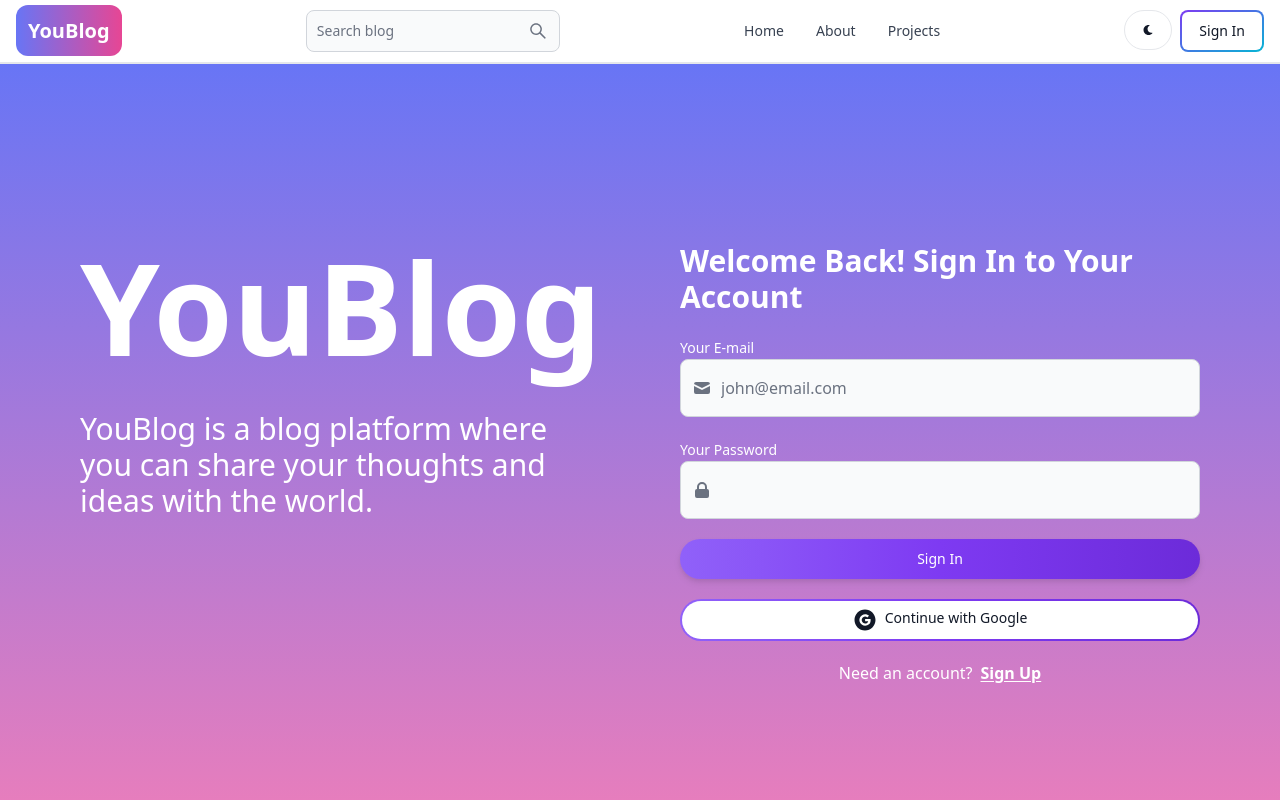
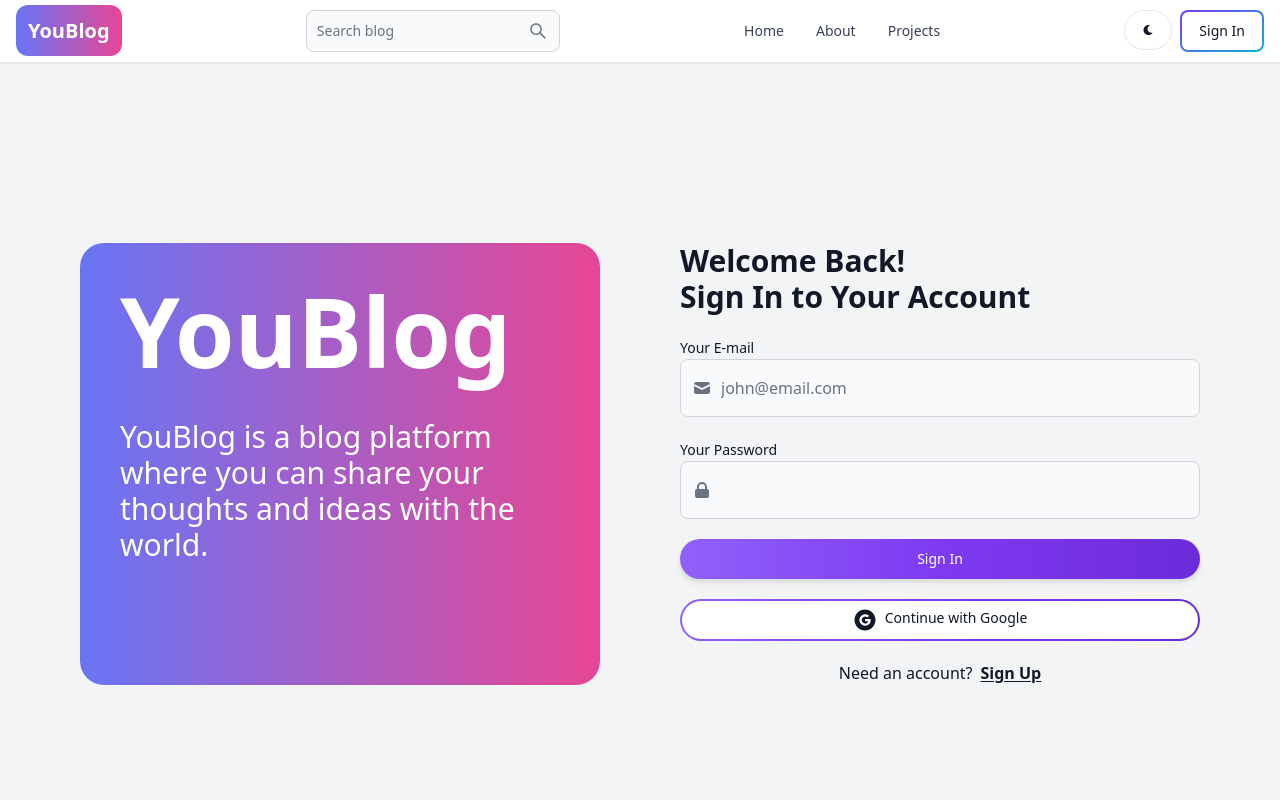
Before and after one commit to gupta-karan1/mern-blog-app, a React (Vite) app in the folder client/: page /sign-in in a window 1280 px wide. Shown: the top 800 px of the page. Built offline with nearby package versions, Linux system fonts and the light colour scheme; no server answers.

Commit message:
Add theme reducer and update Header component

```diff
--- a/client/redux/store.js
+++ b/client/redux/store.js
@@ -3,9 +3,11 @@
 import { persistReducer } from "redux-persist";
 import storage from "redux-persist/lib/storage";
 import { persistStore } from "redux-persist";
+import themeReducer from "./theme/themeSlice";
 
 const rootReducer = combineReducers({
   user: userReducer,
+  theme: themeReducer,
 });
 
 const persistConfig = {
--- /dev/null
+++ b/client/redux/theme/themeSlice.js
@@ -0,0 +1,19 @@
+import { createSlice } from "@reduxjs/toolkit";
+
+const initialState = {
+  theme: "light",
+};
+
+const themeSlice = createSlice({
+  name: "theme",
+  initialState,
+  reducers: {
+    toggleTheme: (state) => {
+      state.theme = state.theme === "light" ? "dark" : "light";
+    },
+  },
+});
+
+export const { toggleTheme } = themeSlice.actions;
+
+export default themeSlice.reducer;
--- a/client/src/components/Footer.jsx
+++ b/client/src/components/Footer.jsx
@@ -19,7 +19,7 @@
 function FooterComp() {
   return (
     <Footer container>
-      <div className="w-full">
+      <div className="w-full mt-10">
         <div className="grid w-full justify-between sm:flex sm:justify-between md:flex md:grid-cols-1 gap-10">
           <div>
             <Link
--- a/client/src/components/Header.jsx
+++ b/client/src/components/Header.jsx
@@ -1,13 +1,16 @@
 import { Avatar, Button, Dropdown, Navbar, TextInput } from "flowbite-react";
 import { Link, useLocation } from "react-router-dom";
 import { AiOutlineSearch } from "react-icons/ai";
-import { FaMoon } from "react-icons/fa";
-import { useSelector } from "react-redux";
+import { FaMoon, FaSun } from "react-icons/fa";
+import { useSelector, useDispatch } from "react-redux";
+import { toggleTheme } from "../../redux/theme/themeSlice.js";
 
 function Header() {
   const path = useLocation();
   const location = path.pathname;
   const { currentUser } = useSelector((state) => state.user);
+  const dispatch = useDispatch();
+  const { theme } = useSelector((state) => state.theme);
 
   return (
     <Navbar className="border-b-2">
@@ -34,8 +37,13 @@
       </Button>
 
       <div className="flex gap-2 md:order-2">
-        <Button className="w-12 h-10 hidden sm:inline" color="gray" pill>
-          <FaMoon />
+        <Button
+          className="w-12 h-10 hidden sm:inline"
+          color="gray"
+          pill
+          onClick={() => dispatch(toggleTheme())}
+        >
+          {theme === "light" ? <FaMoon /> : <FaSun />}
         </Button>
 
         {currentUser ? (
@@ -47,7 +55,7 @@
                 alt="user profile image"
                 img={currentUser.profilePicture}
                 placeholderInitials={currentUser.username[0]}
-                rounded
+                rounded="full"
               />
             }
           >
--- /dev/null
+++ b/client/src/components/ThemeProvider.jsx
@@ -0,0 +1,15 @@
+import { useSelector } from "react-redux";
+
+// eslint-disable-next-line react/prop-types
+function ThemeProvider({ children }) {
+  const { theme } = useSelector((state) => state.theme);
+  return (
+    <div className={theme}>
+      <div className="min-h-screen bg-gray-100  text-gray-900 dark:text-gray-100 dark:bg-slate-900">
+        {children}
+      </div>
+    </div>
+  );
+}
+
+export default ThemeProvider;
--- a/client/src/main.jsx
+++ b/client/src/main.jsx
@@ -5,12 +5,15 @@
 import { store, persistor } from "../redux/store.js";
 import { Provider } from "react-redux";
 import { PersistGate } from "redux-persist/integration/react";
+import ThemeProvider from "./components/ThemeProvider.jsx";
 
 ReactDOM.createRoot(document.getElementById("root")).render(
   <React.StrictMode>
     <PersistGate persistor={persistor}>
       <Provider store={store}>
-        <App />
+        <ThemeProvider>
+          <App />
+        </ThemeProvider>
       </Provider>
     </PersistGate>
   </React.StrictMode>
--- a/client/src/pages/SignIn.jsx
+++ b/client/src/pages/SignIn.jsx
@@ -56,13 +56,11 @@
   };
 
   return (
-    <div className="min-h-screen grid grid-cols-1 md:grid-cols-2 gap-10 md:gap-20 place-content-center p-10 md:p-20 bg-gradient-to-b from-indigo-500 to-pink-400 ">
+    <div className="min-h-screen grid grid-cols-1 md:grid-cols-2 gap-10 md:gap-20 place-content-center p-2 md:p-20  ">
       {/* left */}
-      <div>
-        <h2 className="text-6xl xl:text-9xl font-black  text-white mb-10">
-          YouBlog
-        </h2>{" "}
-        <p className="text-white text-xl lg:text-3xl">
+      <div className="bg-gradient-to-r from-indigo-500  to-pink-500 p-5 md:p-10 w-full h-full rounded-3xl self-center text-white">
+        <span className="text-6xl xl:text-8xl font-black ">YouBlog</span>{" "}
+        <p className=" text-xl lg:text-3xl mt-10">
           YouBlog is a blog platform where you can share your thoughts and ideas
           with the world. <br />
         </p>
@@ -70,17 +68,16 @@
 
       {/* right */}
       <div>
-        <form className="flex flex-col gap-5" onSubmit={handleSubmit}>
-          <h2 className="text-3xl font-semibold text-white">
-            Welcome Back! Sign In to Your Account
+        <form
+          className="flex flex-col gap-5 p-5 md:p-0"
+          onSubmit={handleSubmit}
+        >
+          <h2 className="text-3xl font-semibold ">
+            Welcome Back! <br /> Sign In to Your Account
           </h2>
 
           <div>
-            <Label
-              htmlFor="email"
-              value="Your E-mail"
-              className="text-white mb-2"
-            />
+            <Label htmlFor="email" value="Your E-mail" className=" mb-2" />
 
             <TextInput
               id="email"
@@ -93,11 +90,7 @@
           </div>
 
           <div>
-            <Label
-              htmlFor="password"
-              value="Your Password"
-              className="text-white mb-2"
-            />
+            <Label htmlFor="password" value="Your Password" className=" mb-2" />
 
             <TextInput
               id="password"
@@ -128,10 +121,10 @@
         </form>
 
         <div className="mt-5 flex items-center gap-2 justify-center">
-          <p className="text-white">Need an account? </p>
+          <p className="">Need an account? </p>
           <Link
             to="/sign-up"
-            className="text-white font-semibold underline-offset-2 underline"
+            className=" font-semibold underline-offset-2 underline"
           >
             Sign Up
           </Link>
--- a/client/src/pages/SignUp.jsx
+++ b/client/src/pages/SignUp.jsx
@@ -59,13 +59,12 @@
   };
 
   return (
-    <div className="min-h-screen grid grid-cols-1 md:grid-cols-2 gap-10 md:gap-20 place-content-center p-10 md:p-20 bg-gradient-to-b from-indigo-500 to-pink-400 ">
+    <div className="min-h-screen grid grid-cols-1 md:grid-cols-2 gap-10 md:gap-20 place-content-center p-2 md:p-20  ">
       {/* left */}
-      <div>
-        <h2 className="text-6xl xl:text-9xl font-black  text-white mb-10">
-          YouBlog
-        </h2>{" "}
-        <p className="text-white text-xl lg:text-3xl">
+
+      <div className="bg-gradient-to-r from-indigo-500  to-pink-500 p-5 md:p-10 w-full h-full rounded-3xl self-center text-white">
+        <span className="text-6xl xl:text-8xl font-black ">YouBlog</span>{" "}
+        <p className=" text-xl lg:text-3xl mt-10">
           YouBlog is a blog platform where you can share your thoughts and ideas
           with the world. <br />
         </p>
@@ -73,16 +72,13 @@
 
       {/* right */}
       <div>
-        <form className="flex flex-col gap-5" onSubmit={handleSubmit}>
-          <h2 className="text-3xl font-semibold text-white">
-            Sign Up to Get Started
-          </h2>
+        <form
+          className="flex flex-col gap-5 p-5 md:p-0"
+          onSubmit={handleSubmit}
+        >
+          <h2 className="text-3xl font-semibold ">Sign Up to Get Started</h2>
           <div>
-            <Label
-              htmlFor="username"
-              value="Your Username"
-              className="text-white mb-2"
-            />
+            <Label htmlFor="username" value="Your Username" className=" mb-2" />
 
             <TextInput
               id="username"
@@ -94,11 +90,7 @@
             />
           </div>
           <div>
-            <Label
-              htmlFor="email"
-              value="Your E-mail"
-              className="text-white mb-2"
-            />
+            <Label htmlFor="email" value="Your E-mail" className=" mb-2" />
 
             <TextInput
               id="email"
@@ -111,11 +103,7 @@
           </div>
 
           <div>
-            <Label
-              htmlFor="password"
-              value="Your Password"
-              className="text-white mb-2"
-            />
+            <Label htmlFor="password" value="Your Password" className=" mb-2" />
 
             <TextInput
               id="password"
@@ -146,10 +134,10 @@
         </form>
 
         <div className="mt-5 flex items-center gap-2 justify-center">
-          <p className="text-white">Already have an account? </p>
+          <p className="">Already have an account? </p>
           <Link
             to="/sign-in"
-            className="text-white font-semibold underline-offset-2 underline"
+            className=" font-semibold underline-offset-2 underline"
           >
             Sign In
           </Link>
```
